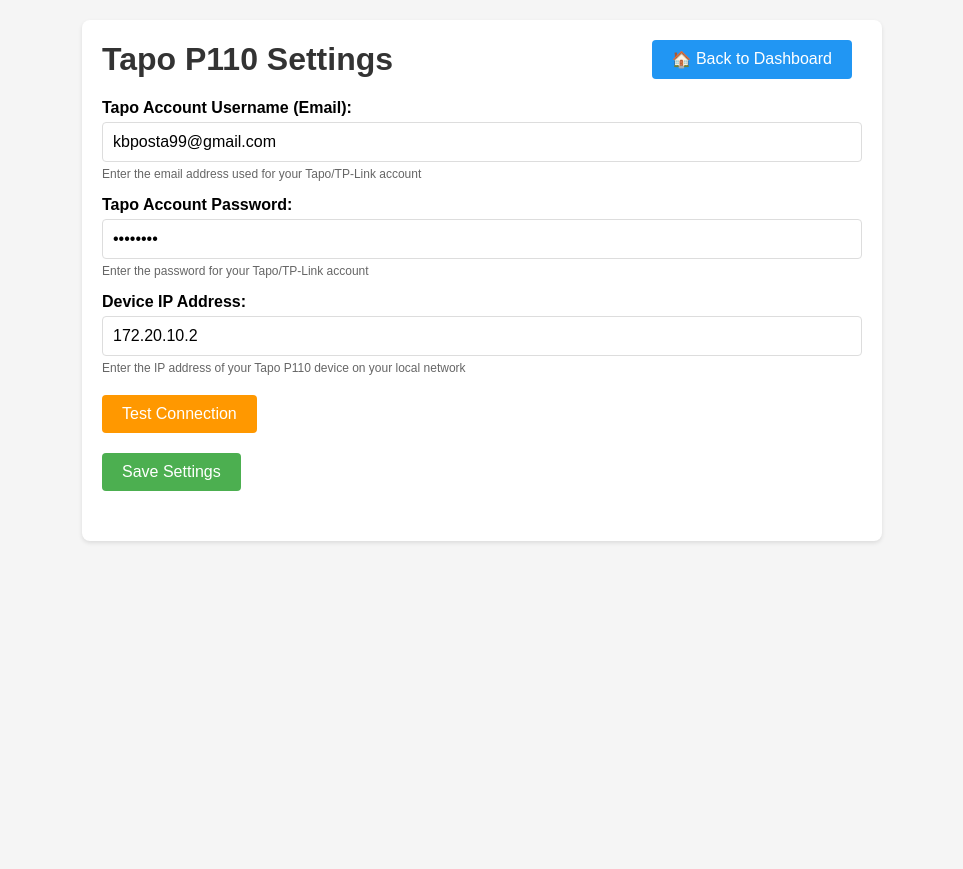
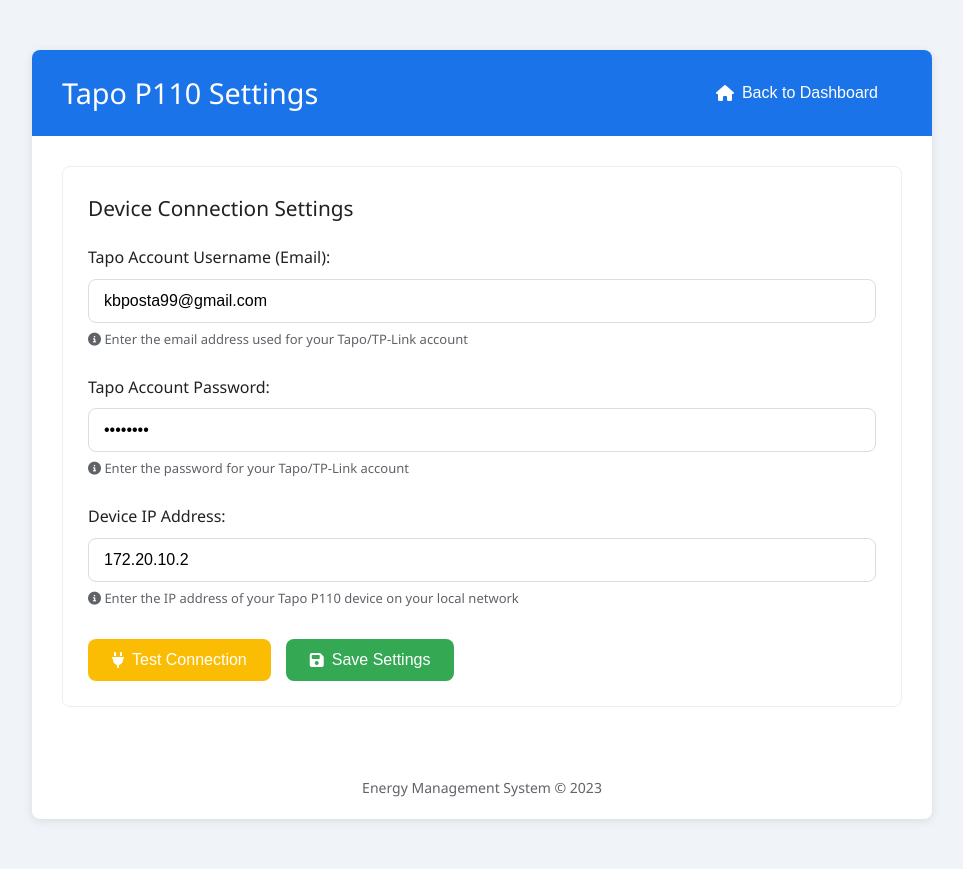
Before and after one commit to ArdaCul/ENS492-Kerem-Arda, a Flask app: page /settings in a window 1280 px wide. Shown: the whole page, without its empty margins (158-1121 px from the left). Before the commit the page ends 543 px from the top, so only its background shows below. Run offline with Flask 3, Linux system fonts and the light colour scheme.

Commit message:
frontend changes on the settings page

```diff
--- a/EMS_backend/backend/templates/settings.html
+++ b/EMS_backend/backend/templates/settings.html
@@ -4,127 +4,250 @@
     <meta charset="UTF-8" />
     <meta name="viewport" content="width=device-width, initial-scale=1.0" />
     <title>Tapo P110 Settings</title>
+    <link
+      rel="stylesheet"
+      href="https://cdnjs.cloudflare.com/ajax/libs/font-awesome/6.4.0/css/all.min.css"
+    />
     <style>
+      :root {
+        --primary: #1a73e8;
+        --primary-dark: #0d47a1;
+        --success: #34a853;
+        --success-dark: #2e7d32;
+        --warning: #fbbc04;
+        --warning-dark: #f57c00;
+        --danger: #ea4335;
+        --light: #f8f9fa;
+        --dark: #202124;
+        --gray: #5f6368;
+        --border-radius: 8px;
+        --shadow: 0 2px 10px rgba(0, 0, 0, 0.1);
+        --transition: all 0.3s ease;
+      }
+
       body {
-        font-family: Arial, sans-serif;
-        max-width: 800px;
-        margin: 0 auto;
-        padding: 20px;
-        background-color: #f5f5f5;
+        font-family: "Segoe UI", Roboto, Oxygen, Ubuntu, Cantarell, "Open Sans",
+          "Helvetica Neue", sans-serif;
+        line-height: 1.6;
+        color: var(--dark);
+        background-color: #f0f4f8;
+        margin: 0;
+        padding: 0;
       }
+
       .container {
+        max-width: 900px;
+        margin: 50px auto;
         background-color: white;
-        border-radius: 8px;
-        padding: 20px;
-        box-shadow: 0 2px 4px rgba(0, 0, 0, 0.1);
+        border-radius: var(--border-radius);
+        box-shadow: var(--shadow);
+        overflow: hidden;
       }
+
       .header {
+        background-color: var(--primary);
+        color: white;
+        padding: 20px 30px;
         display: flex;
         justify-content: space-between;
         align-items: center;
-        margin-bottom: 20px;
       }
-      h1 {
+
+      .header h1 {
         margin: 0;
-        color: #333;
+        font-weight: 500;
+        font-size: 1.8rem;
       }
-      .settings-form {
-        margin-bottom: 30px;
+
+      .content {
+        padding: 30px;
       }
+
       .form-group {
-        margin-bottom: 15px;
+        margin-bottom: 25px;
       }
+
       label {
         display: block;
-        margin-bottom: 5px;
-        font-weight: bold;
+        margin-bottom: 8px;
+        font-weight: 500;
+        color: var(--dark);
       }
+
       input[type="text"],
       input[type="password"] {
         width: 100%;
-        padding: 10px;
+        padding: 12px 15px;
         border: 1px solid #ddd;
-        border-radius: 4px;
+        border-radius: var(--border-radius);
         font-size: 16px;
         box-sizing: border-box;
+        transition: var(--transition);
       }
+
+      input[type="text"]:focus,
+      input[type="password"]:focus {
+        border-color: var(--primary);
+        outline: none;
+        box-shadow: 0 0 0 2px rgba(26, 115, 232, 0.2);
+      }
+
       .hint {
-        color: #666;
-        font-size: 12px;
-        margin-top: 5px;
+        color: var(--gray);
+        font-size: 13px;
+        margin-top: 6px;
       }
-      button {
-        padding: 10px 20px;
+
+      .buttons-container {
+        display: flex;
+        flex-wrap: wrap;
+        gap: 15px;
+        margin-top: 30px;
+      }
+
+      .button {
+        display: inline-flex;
+        align-items: center;
+        justify-content: center;
+        padding: 12px 24px;
         border: none;
-        border-radius: 4px;
+        border-radius: var(--border-radius);
         font-size: 16px;
+        font-weight: 500;
         cursor: pointer;
-        transition: background-color 0.3s;
+        transition: var(--transition);
+        min-width: 150px;
       }
-      .save-button {
-        background-color: #4caf50;
+
+      .button i {
+        margin-right: 8px;
+      }
+
+      .primary-button {
+        background-color: var(--primary);
         color: white;
       }
-      .save-button:hover {
-        background-color: #45a049;
+
+      .primary-button:hover {
+        background-color: var(--primary-dark);
+        box-shadow: 0 2px 8px rgba(26, 115, 232, 0.4);
       }
-      .back-button {
-        background-color: #2196f3;
-        color: white;
-        margin-right: 10px;
-      }
-      .back-button:hover {
-        background-color: #0b7dda;
-      }
-      .test-button {
-        background-color: #ff9800;
+
+      .success-button {
+        background-color: var(--success);
         color: white;
       }
-      .test-button:hover {
-        background-color: #e68a00;
+
+      .success-button:hover {
+        background-color: var(--success-dark);
+        box-shadow: 0 2px 8px rgba(52, 168, 83, 0.4);
       }
+
+      .warning-button {
+        background-color: var(--warning);
+        color: white;
+      }
+
+      .warning-button:hover {
+        background-color: var(--warning-dark);
+        box-shadow: 0 2px 8px rgba(251, 188, 4, 0.4);
+      }
+
       .alert {
-        padding: 15px;
-        margin-bottom: 20px;
-        border-radius: 4px;
+        padding: 16px;
+        margin-bottom: 25px;
+        border-radius: var(--border-radius);
+        display: flex;
+        align-items: center;
       }
+
+      .alert i {
+        margin-right: 12px;
+        font-size: 20px;
+      }
+
       .alert-success {
-        background-color: #d4edda;
-        color: #155724;
-        border: 1px solid #c3e6cb;
+        background-color: rgba(52, 168, 83, 0.1);
+        color: var(--success-dark);
+        border-left: 4px solid var(--success);
       }
+
       .alert-danger {
-        background-color: #f8d7da;
-        color: #721c24;
-        border: 1px solid #f5c6cb;
+        background-color: rgba(234, 67, 53, 0.1);
+        color: var(--danger);
+        border-left: 4px solid var(--danger);
       }
+
       .alert-warning {
-        background-color: #fff3cd;
-        color: #856404;
-        border: 1px solid #ffeeba;
+        background-color: rgba(251, 188, 4, 0.1);
+        color: var(--warning-dark);
+        border-left: 4px solid var(--warning);
       }
+
       #resultMessage {
         display: none;
       }
-      .buttons {
-        display: flex;
-        justify-content: flex-start;
-        gap: 10px;
-        margin-top: 20px;
-      }
+
       #loadingSpinner {
         display: none;
-        margin-left: 10px;
         width: 20px;
         height: 20px;
-        border: 3px solid rgba(0, 0, 0, 0.1);
+        border: 3px solid rgba(255, 255, 255, 0.3);
         border-radius: 50%;
-        border-top-color: #2196f3;
+        border-top-color: white;
         animation: spin 1s ease-in-out infinite;
+        margin-left: 10px;
       }
+
       @keyframes spin {
         to {
           transform: rotate(360deg);
+        }
+      }
+
+      .card {
+        border-radius: var(--border-radius);
+        background-color: white;
+        border: 1px solid #eee;
+        padding: 25px;
+        margin-bottom: 20px;
+      }
+
+      .card-title {
+        margin-top: 0;
+        margin-bottom: 20px;
+        color: var(--dark);
+        font-size: 1.3rem;
+        font-weight: 500;
+      }
+
+      .footer {
+        text-align: center;
+        padding: 20px;
+        color: var(--gray);
+        font-size: 14px;
+      }
+
+      @media (max-width: 768px) {
+        .container {
+          margin: 20px;
+        }
+
+        .header {
+          flex-direction: column;
+          align-items: flex-start;
+        }
+
+        .header .button {
+          margin-top: 15px;
+        }
+
+        .buttons-container {
+          flex-direction: column;
+        }
+
+        .button {
+          width: 100%;
         }
       }
     </style>
@@ -134,25 +257,29 @@
       <div class="header">
         <h1>Tapo P110 Settings</h1>
         <a href="/" style="text-decoration: none">
-          <button class="back-button">
-            <span style="display: inline-block; vertical-align: middle"
-              >🏠</span
-            >
+          <button class="button primary-button">
+            <i class="fas fa-home"></i>
             Back to Dashboard
           </button>
         </a>
       </div>
 
+      <div class="content">
         {% if is_default_username and is_default_password %}
         <div class="alert alert-warning">
+          <i class="fas fa-exclamation-triangle"></i>
+          <div>
             <strong>Warning:</strong> You are using default credentials. Please
             update them to connect to your Tapo device.
+          </div>
         </div>
         {% endif %}
 
         <div id="resultMessage" class="alert"></div>
 
-      <div class="settings-form">
+        <div class="card">
+          <h2 class="card-title">Device Connection Settings</h2>
+
           <div class="form-group">
             <label for="username">Tapo Account Username (Email):</label>
             <input
@@ -160,9 +287,11 @@
               id="username"
               name="username"
               value="{{ tapo_username }}"
+              placeholder="your.email@example.com"
             />
             <div class="hint">
-            Enter the email address used for your Tapo/TP-Link account
+              <i class="fas fa-info-circle"></i> Enter the email address used
+              for your Tapo/TP-Link account
             </div>
           </div>
 
@@ -173,9 +302,11 @@
               id="password"
               name="password"
               value="{{ tapo_password }}"
+              placeholder="********"
             />
             <div class="hint">
-            Enter the password for your Tapo/TP-Link account
+              <i class="fas fa-info-circle"></i> Enter the password for your
+              Tapo/TP-Link account
             </div>
           </div>
 
@@ -186,25 +317,28 @@
               id="deviceIp"
               name="deviceIp"
               value="{{ device_ip }}"
+              placeholder="192.168.1.xxx"
             />
             <div class="hint">
-            Enter the IP address of your Tapo P110 device on your local network
+              <i class="fas fa-info-circle"></i> Enter the IP address of your
+              Tapo P110 device on your local network
             </div>
           </div>
 
-        <div class="buttons">
-          <button type="button" class="test-button" id="testButton">
-            Test Connection
+          <div class="buttons-container">
+            <button type="button" class="button warning-button" id="testButton">
+              <i class="fas fa-plug"></i> Test Connection
+              <span id="loadingSpinner"></span>
             </button>
-          <div id="loadingSpinner"></div>
-        </div>
 
-        <div class="buttons">
-          <button type="button" class="save-button" id="saveButton">
-            Save Settings
+            <button type="button" class="button success-button" id="saveButton">
+              <i class="fas fa-save"></i> Save Settings
             </button>
           </div>
         </div>
+      </div>
+
+      <div class="footer">Energy Management System &copy; 2023</div>
     </div>
 
     <script>
@@ -215,11 +349,19 @@
         const spinner = document.getElementById("loadingSpinner");
 
         function showResult(message, isSuccess) {
-          resultMessage.textContent = message;
+          resultMessage.innerHTML = isSuccess
+            ? '<i class="fas fa-check-circle"></i>' + message
+            : '<i class="fas fa-times-circle"></i>' + message;
           resultMessage.className =
             "alert " + (isSuccess ? "alert-success" : "alert-danger");
           resultMessage.style.display = "block";
           spinner.style.display = "none";
+
+          // Scroll to the message
+          resultMessage.scrollIntoView({
+            behavior: "smooth",
+            block: "nearest",
+          });
         }
 
         function updateSettings(testOnly = false) {
```
Also changed, not shown: 1 other file. Lines whose indentation alone changed are shown as unchanged.
